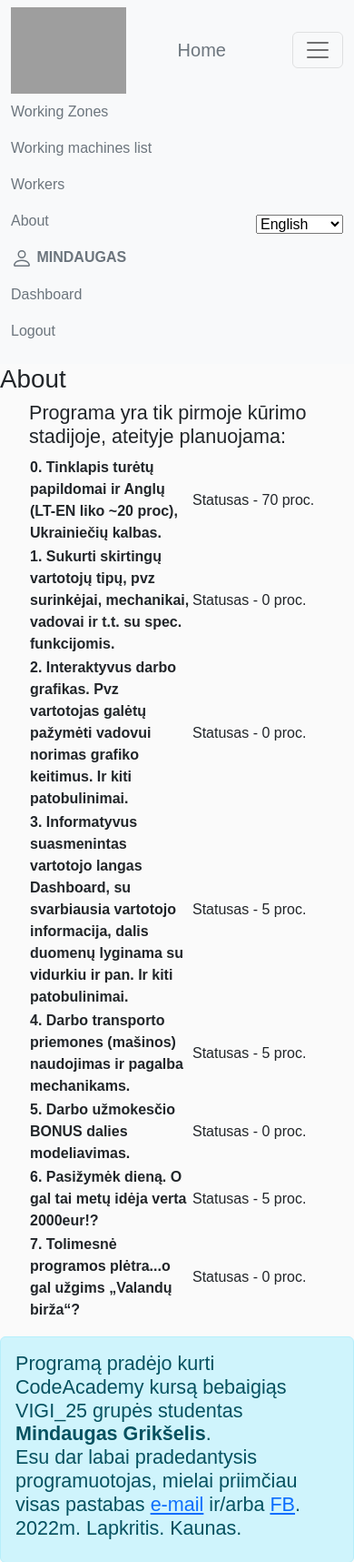
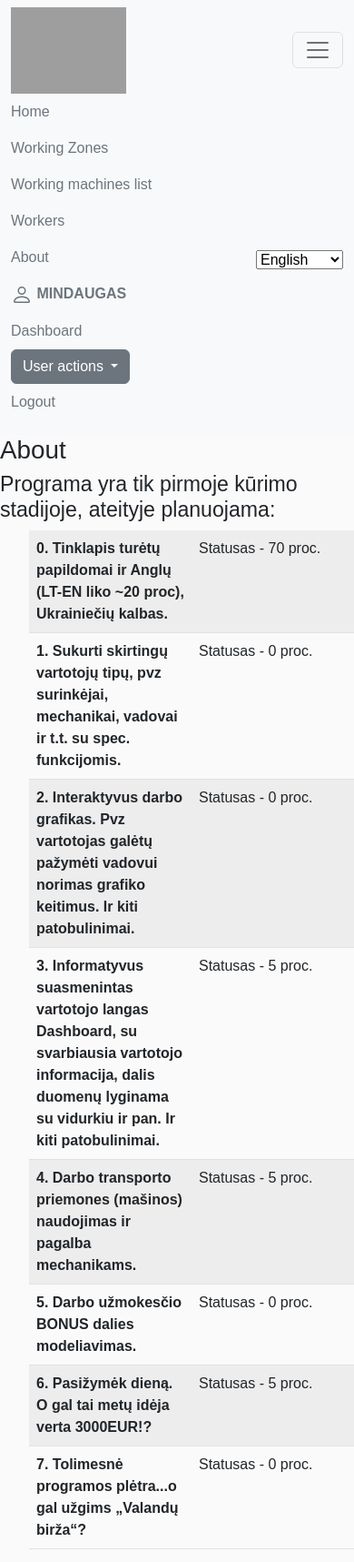
Before and after one commit to MindaugasLofte/lidl_mates2, a Django app: page /lm/about/ in a window 390 px wide. Shown: the top 1717 px of the page at 91% size. Run offline with Django 4.2, Linux system fonts and the light colour scheme; a user stored in the database is signed in; some libraries are stand-ins or nearby versions; grey boxes are pictures that could not be loaded.

Commit message:
1. about.html: fb nuoroda atsidarys naujame TAB. Lenteles stilius pagrazintas 2. base.html: Veikia DROPDOWN "user actions" , reikia sudeti linkus!. Home nusokes mygtukas sutvarkytas

```diff
--- a/mysite/lm/templates/lm/about.html
+++ b/mysite/lm/templates/lm/about.html
@@ -14,11 +14,11 @@
 <h1>{% trans "About" %} </h1>
 
 
+  <h3>Programa yra tik pirmoje kūrimo stadijoje, ateityje planuojama:</h3>
+<ul>
 
-<ul>
-  <h4>Programa yra tik pirmoje kūrimo stadijoje, ateityje planuojama:</h4>
 
-  <table class="indexTable" >
+  <table class="table table-striped">
   <tbody>
     <tr>
       <th class="col-6 col-sm-4"scope="row">0. Tinklapis turėtų papildomai ir Anglų (LT-EN liko ~20 proc), Ukrainiečių kalbas.</th>
@@ -48,7 +48,7 @@
     </tr>
 
     <tr>
-      <th class="col-6 col-sm-4"scope="row">6. Pasižymėk dieną. O gal tai metų idėja verta 2000eur!?</th>
+      <th class="col-6 col-sm-4"scope="row">6. Pasižymėk dieną. O gal tai metų idėja verta 3000EUR!?</th>
       <td class="col-6 col-sm-4">Statusas - 5 proc.</td>
     </tr>
 
@@ -63,7 +63,7 @@
 
 <div class="alert alert-info" role="alert" style="">
   <h4> Programą pradėjo kurti CodeAcademy kursą bebaigiąs VIGI_25 grupės studentas <strong>Mindaugas Grikšelis</strong>.
-    </br> Esu dar labai pradedantysis programuotojas, mielai priimčiau visas pastabas <a href="mailto:mindaugas.grikselis@gmail.com? subject=LIDL mates">e-mail</a> ir/arba <a href="https://www.facebook.com/mindaugas.grikselis/?viewas=100000686899395&show_switched_toast=0&show_invite_to_follow=0&show_switched_tooltip=0&show_podcast_settings=0&show_community_transition=0&show_community_review_changes=0&show_community_rollback=0&show_follower_visibility_disclosure=0">FB</a>.
+    </br> Esu dar labai pradedantysis programuotojas, mielai priimčiau visas pastabas <a href="mailto:mindaugas.grikselis@gmail.com? subject=LIDL mates">e-mail</a> ir/arba <a href="https://www.facebook.com/mindaugas.grikselis/?viewas=100000686899395&show_switched_toast=0&show_invite_to_follow=0&show_switched_tooltip=0&show_podcast_settings=0&show_community_transition=0&show_community_review_changes=0&show_community_rollback=0&show_follower_visibility_disclosure=0" target="_blank">FB</a>.
     <br>2022m. Lapkritis. Kaunas.</h4>
  </div>
 <ul><small> Programos versija 0.17</small></ul>
--- a/mysite/templates/base.html
+++ b/mysite/templates/base.html
@@ -5,7 +5,9 @@
     <meta charset="UTF-8">
      <title>{% block title %}LIDL MATES portalas{% endblock %}</title>
     <link href="https://cdn.jsdelivr.net/npm/bootstrap@5.2.2/dist/css/bootstrap.min.css" rel="stylesheet" integrity="sha384-Zenh87qX5JnK2Jl0vWa8Ck2rdkQ2Bzep5IDxbcnCeuOxjzrPF/et3URy9Bv1WTRi" crossorigin="anonymous">
-{% load static %}
+    <script src="https://cdnjs.cloudflare.com/ajax/libs/popper.js/2.10.2/umd/popper.min.js" integrity="sha512-nnzkI2u2Dy6HMnzMIkh7CPd1KX445z38XIu4jG1jGw7x5tSL3VBjE44dY4ihMU1ijAQV930SPM12cCFrB18sVw==" crossorigin="anonymous" referrerpolicy="no-referrer"></script>
+    <script src="https://cdnjs.cloudflare.com/ajax/libs/bootstrap/5.2.3/js/bootstrap.min.js" integrity="sha512-1/RvZTcCDEUjY/CypiMz+iqqtaoQfAITmNSJY17Myp4Ms5mdxPS5UV7iOfdZoxcGhzFbOm6sntTKJppjvuhg4g==" crossorigin="anonymous" referrerpolicy="no-referrer"></script>
+    {% load static %}
 {% load i18n %}
     <link rel="stylesheet" href="{% static 'app.css' %}">
 </head>
@@ -14,7 +16,6 @@
 <nav class="navbar navbar-expand-lg bg-light">
     <div class="container-fluid">
         <a href="{% url 'index' %}"><img src="/static/logo.png" alt="HTML tutorial" style="width: 15vh;height: auto;"></a>
-<a class="navbar-brand text-secondary" href="{% url 'index' %}">{% trans "Home" %}</a>
         <button class="navbar-toggler" type="button" data-bs-toggle="collapse" data-bs-target="#navbarSupportedContent"
                 aria-controls="navbarSupportedContent" aria-expanded="false" aria-label="Toggle navigation">
             <span class="navbar-toggler-icon"></span>
@@ -22,6 +23,9 @@
         <div class="collapse navbar-collapse d-flex justify-content-end" id="navbarSupportedContent">
             <ul class="navbar-nav me-auto mb-2 mb-lg-0">
 
+                <li>
+                    <a class="nav-link text-secondary" href="{% url 'index' %}">{% trans "Home" %}</a>
+                </li>
                 <li class="nav-item">
                     <a class="nav-link text-secondary" aria-current="page" href="{% url 'working_zones' %}">{% trans "Working Zones" %}</a>
                 </li>
@@ -54,17 +58,19 @@
                 </li>
 
 <!--                neveikia sutvarkyti-->
-<!--      <li class="nav-item dropdown">-->
-<!--        <a class="nav-link dropdown-toggle" role="button" data-toggle="dropdown" >-->
-<!--          {% trans "User actions" %}-->
-<!--        </a>-->
-<!--        <div class="dropdown-menu" aria-labelledby="navbarDropdown">-->
-<!--          <a class="dropdown-item" href="#">{% trans "Add working day" %}</a>-->
-<!--          <a class="dropdown-item" href="#">{% trans "Add note" %}</a>-->
-<!--          <div class="dropdown-divider"></div>-->
-<!--          <a class="dropdown-item" href="#">{% trans "Book working machine" %}</a>-->
-<!--        </div>-->
-<!--      </li>-->
+     <div class="dropdown">
+        	  <button class="btn btn-secondary dropdown-toggle" type="button" id="dropdownMenuButton1" data-bs-toggle="dropdown" aria-expanded="false">
+          {% trans "User actions" %}
+                    </button>
+        </a>
+        <div class="dropdown-menu" aria-labelledby="navbarDropdown">
+          <a class="dropdown-item" href="#">{% trans "Add working day" %}</a>
+          <a class="dropdown-item" href="#">{% trans "Add note" %}</a>
+          <div class="dropdown-divider"></div>
+          <a class="dropdown-item" href="#">{% trans "Book working machine" %}</a>
+        </div>
+
+     </div>
 
 
                 <li class="nav-item">
```
Also changed, not shown: README.md, mysite/db.sqlite3.
